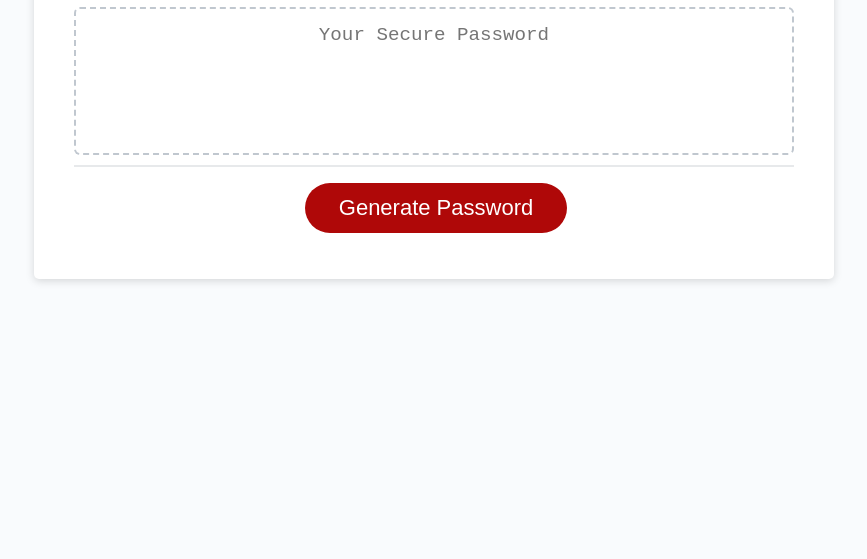
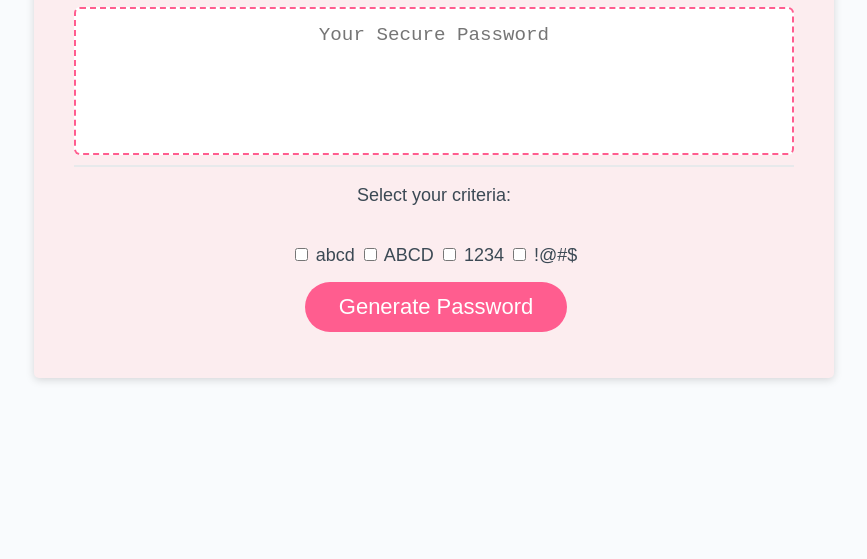
Before and after one commit to njacques47/rando-pwd-gen, a plain HTML site: page index.html in a window 1280 px wide. Shown: the part 241-800 px from the top of the page, without its empty margins (206-1073 px from the left). Drawn offline with Linux system fonts and the light colour scheme; files that its build step writes are made by us from their sources; files whose address does not match are found by name.

Commit message:
added checkboxes for criteria to html, some styling edits, starting objectives for js file

```diff
--- a/assets/css/style.css
+++ b/assets/css/style.css
@@ -31,7 +31,7 @@ header {
 }
 
 .card {
-  background-color: hsl(0, 0%, 100%);
+  background-color: #FCEDEF;
   border-radius: 5px;
   border-width: 1px;
   box-shadow: rgba(0, 0, 0, 0.15) 0px 2px 8px 0px;
@@ -40,6 +40,7 @@ header {
   margin: 0 auto;
   max-width: 800px;
   padding: 30px 40px;
+  text-align: center;
 }
 
 .card-header::after {
@@ -74,7 +75,7 @@ header {
 
 .btn {
   border: none;
-  background-color: hsl(360, 91%, 36%);
+  background-color: #FF5D8F;
   border-radius: 25px;
   box-shadow: rgba(0, 0, 0, 0.1) 0px 1px 6px 0px rgba(0, 0, 0, 0.2) 0px 1px 1px
     0px;
@@ -112,7 +113,7 @@ button[disabled] {
   text-align: center;
   margin-top: 10px;
   margin-bottom: 10px;
-  border: 2px dashed #c0c7cf;
+  border: 2px dashed #FF5D8F;
   border-radius: 6px;
   resize: none;
   overflow: hidden;
--- a/assets/js/script.js
+++ b/assets/js/script.js
@@ -1,4 +1,8 @@
 // Assignment code here
+
+// 1. create variables for various critera
+// 2. create a function to randomize the selected criteria
+
 
 
 // Get references to the #generate element
--- a/index.html
+++ b/index.html
@@ -5,7 +5,7 @@
     <meta name="viewport" content="width=device-width, initial-scale=1.0" />
     <meta http-equiv="X-UA-Compatible" content="ie=edge" />
     <title>Password Generator</title>
-    <link rel="stylesheet" href="style.css" />
+    <link rel="stylesheet" href="./assets/css/style.css"/>
   </head>
   <body>
     <div class="wrapper">
@@ -25,6 +25,17 @@
           ></textarea>
         </div>
         <div class="card-footer">
+          <p>Select your criteria:</p><br>
+          <!-- create event listeners to review the criteria -->
+          <input type="checkbox" id="lowercase" name="lowercase">
+          <label for="lowercase">abcd</label>
+          <input type="checkbox" id="uppercase" name="uppercase">
+          <label for="uppercase">ABCD</label>
+          <input type="checkbox" id="numbers" name="numbers">
+          <label for="numbers">1234</label>
+          <input type="checkbox" id="symbols" name="symbols">
+          <label for="symbols">!@#$</label><br>
+
           <button id="generate" class="btn">Generate Password</button>
         </div>
       </div>
```
